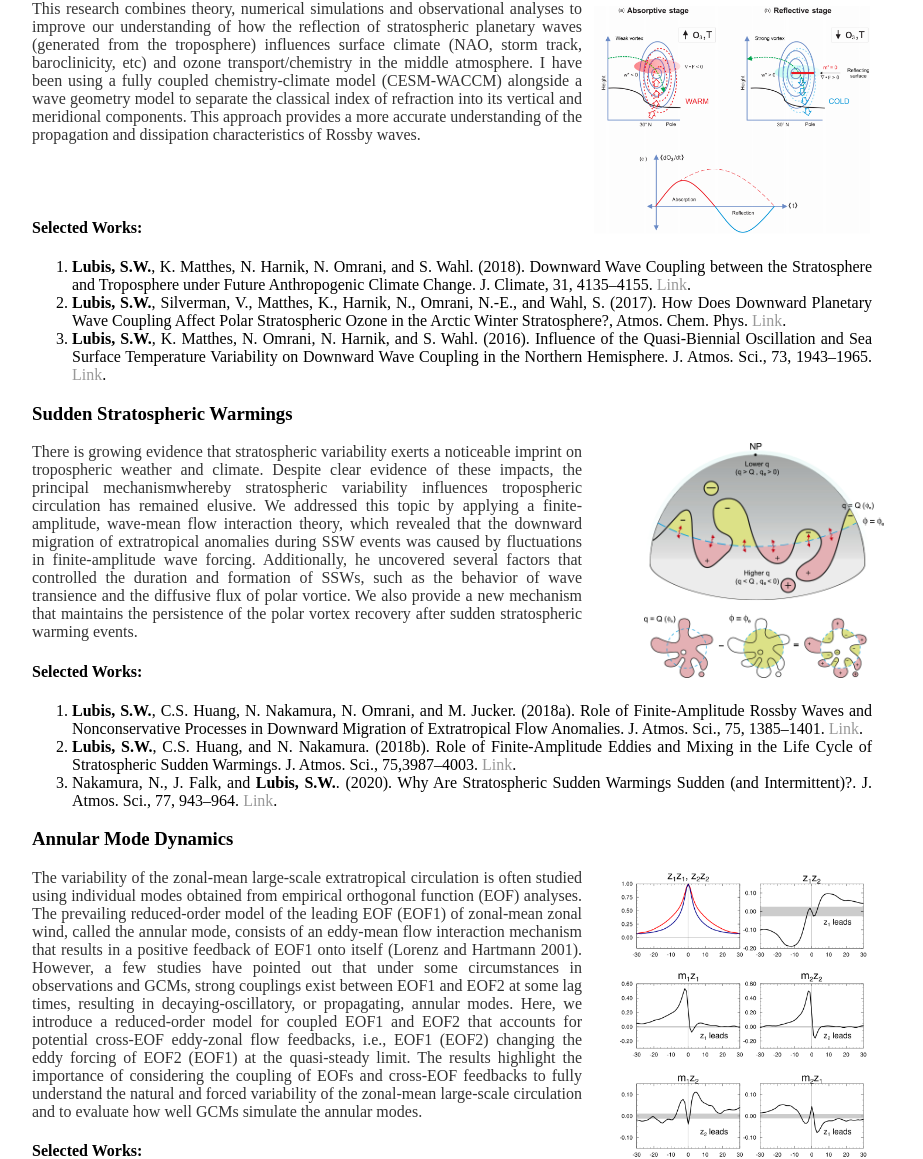
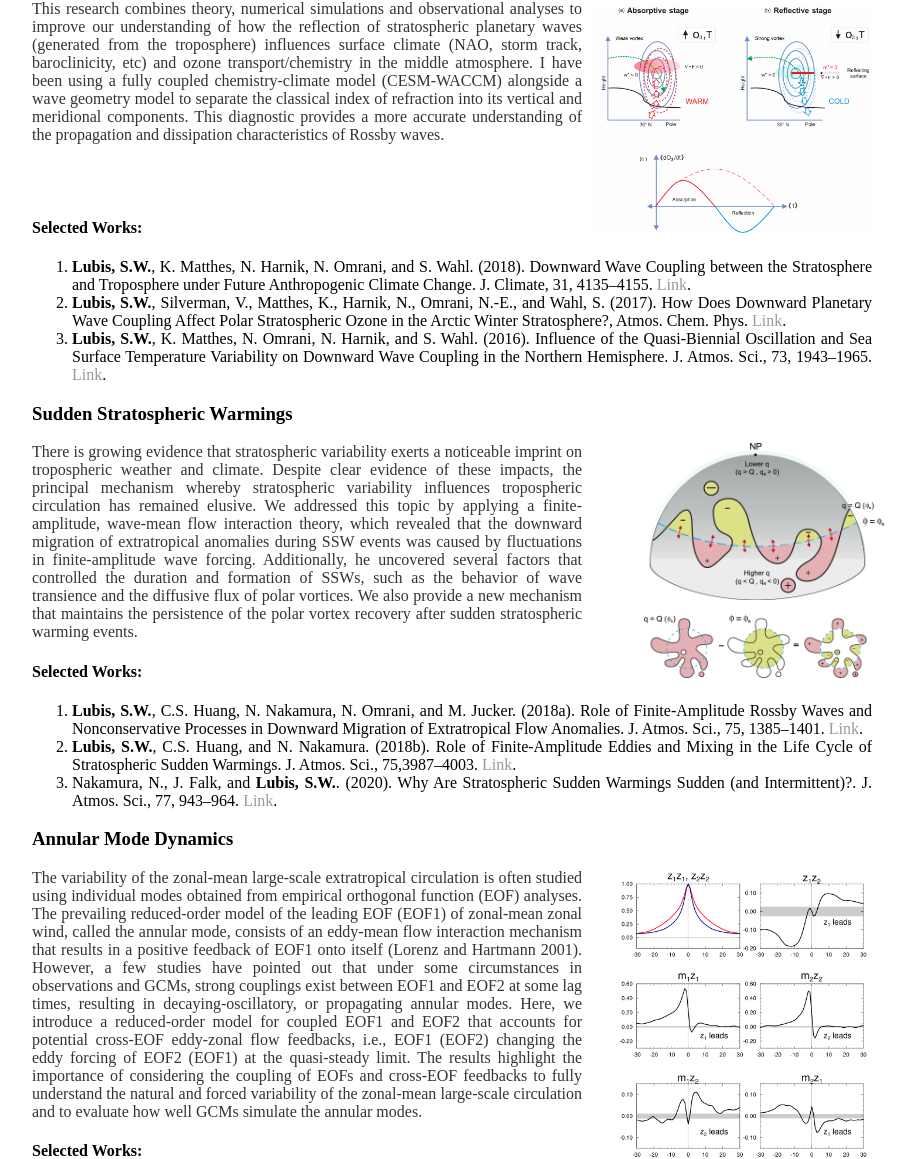
Before and after one commit to sandrolubis/sandrolubis.github.io, a Jekyll site: the page built from research/index.html, in a window 1280 px wide. Shown: the part 369-1528 px from the top of the page, without its empty margins (276-1199 px from the left). Built offline with Jekyll 4.4.1, drawn with Linux system fonts in a browser that asks for light colours.

Commit message:
Update index.html

```diff
--- a/research/index.html
+++ b/research/index.html
@@ -10,7 +10,7 @@
 				observational analyses to improve our understanding of how the reflection of stratospheric planetary waves (generated from the troposphere)
 				 influences surface climate (NAO, storm track, baroclinicity, etc) and ozone transport/chemistry in the middle atmosphere.
 				I have been using a fully coupled chemistry-climate model (CESM-WACCM) alongside a wave geometry model to separate the classical index of refraction
-				into its vertical and meridional components. This approach provides a more accurate understanding of the propagation and dissipation characteristics of Rossby waves.  </font></p>
+				into its vertical and meridional components. This diagnostic provides a more accurate understanding of the propagation and dissipation characteristics of Rossby waves.  </font></p>
 			<h4 style="margin-top:75px;">Selected Works:</h4>
 			<ol style="text-align:justify;">
 			  <li><b>Lubis, S.W.</b>, K. Matthes, N. Harnik, N. Omrani, and S. Wahl. (2018). Downward Wave Coupling between the Stratosphere and Troposphere under Future Anthropogenic Climate Change. J. Climate, 31, 4135–4155. <a href="https://doi.org/10.1175/JCLI-D-17-0382.1">Link</a>.</li>
@@ -24,9 +24,9 @@
 			<h3>Sudden Stratospheric Warmings</h3>
 			<img src="https://sandrolubis.github.io/assets/images/full-jas-d-17-0376.1-f1.jpg" alt="Fig 2" style="position:absolute; left:920px; width:240px">
 			<p class="indented", style="width:550px"><font size=3>  There is growing evidence that stratospheric variability exerts a noticeable imprint on tropospheric weather
-                            and climate. Despite clear evidence of these impacts, the principal mechanismwhereby stratospheric variability influences tropospheric circulation has remained elusive.
+                            and climate. Despite clear evidence of these impacts, the principal mechanism whereby stratospheric variability influences tropospheric circulation has remained elusive.
 				We addressed this topic by applying a finite-amplitude, wave-mean flow interaction theory, which revealed that the downward migration of extratropical anomalies during SSW events was caused by fluctuations in finite-amplitude wave forcing. Additionally, he uncovered several factors that
-				controlled the duration and formation of SSWs, such as the behavior of wave transience and the diffusive flux of polar vortice. We also provide a new mechanism that maintains the persistence of
+				controlled the duration and formation of SSWs, such as the behavior of wave transience and the diffusive flux of polar vortices. We also provide a new mechanism that maintains the persistence of
 				the polar vortex recovery after sudden stratospheric warming events.</font></p>
 			<h4>Selected Works:</h4>
 			<ol style="text-align:justify;">
@@ -46,7 +46,7 @@
 				The variability of the zonal-mean large-scale extratropical circulation is often studied using individual modes obtained from empirical orthogonal function (EOF) analyses.
 				The prevailing reduced-order model of the leading EOF (EOF1) of zonal-mean zonal wind, called the annular mode, consists of an eddy-mean flow interaction mechanism that results
 				in a positive feedback of EOF1 onto itself (Lorenz and Hartmann 2001). However, a few studies have pointed out that under some circumstances in observations and GCMs, strong couplings
-				exist between EOF1 and EOF2 at some lag times, resulting in decaying-oscillatory, or propagating, annular modes. Here, we introduce a reduced-order model for coupled EOF1 and EOF2 that accounts for potential cross-EOF eddy-zonal flow feedbacks, i.e., EOF1 (EOF2) changing the eddy forcing of EOF2 (EOF1) at the quasi-steady limit.
+				exist between EOF1 and EOF2 at some lag times, resulting in decaying-oscillatory, or propagating annular modes. Here, we introduce a reduced-order model for coupled EOF1 and EOF2 that accounts for potential cross-EOF eddy-zonal flow feedbacks, i.e., EOF1 (EOF2) changing the eddy forcing of EOF2 (EOF1) at the quasi-steady limit.
 				The results highlight the importance of considering the coupling of EOFs and cross-EOF feedbacks to fully understand the natural and forced variability of the zonal-mean large-scale circulation and to evaluate how well GCMs simulate the annular modes.</font></p>
 			<h4>Selected Works:</h4>
 			<ol style="text-align:justify;">
```
